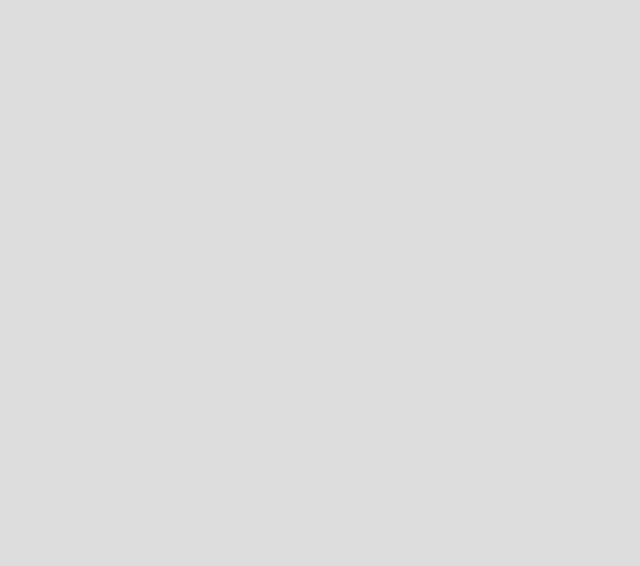
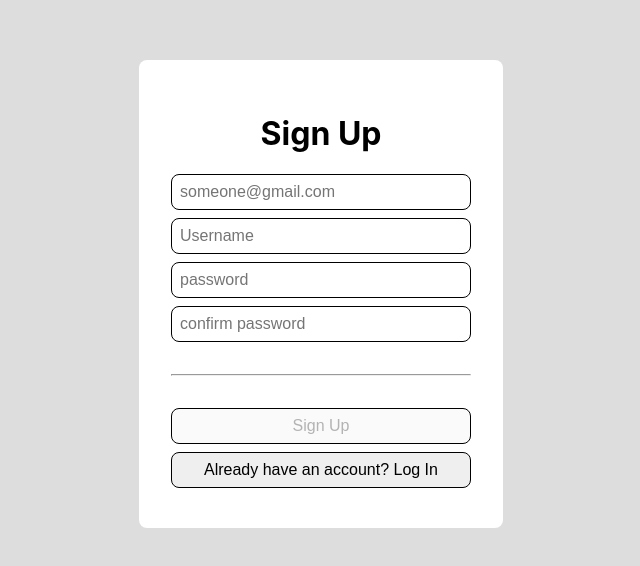
Before and after one commit to bharath-02/React-Authentication, a React (Create React App) app in the folder front-end/: page /register in a window 1280 px wide. Shown: the part 106-672 px from the top of the page, without its empty margins (319-959 px from the left). Built offline with nearby package versions, Linux system fonts and the light colour scheme.

Commit message:
added sign up page

```diff
--- a/front-end/src/Routes.js
+++ b/front-end/src/Routes.js
@@ -1,6 +1,7 @@
 import { BrowserRouter as Router, Route, Switch } from 'react-router-dom';
 import { UserInfoPage } from './pages/UserInfoPage';
 import { LoginPage } from './pages/LoginPage';
+import { SignupPage } from './pages/SignupPage';
 
 export const Routes = () => {
     return (
@@ -12,6 +13,9 @@ export const Routes = () => {
                 <Route path="/login">
                     <LoginPage />
                 </Route>
+                <Route path="/register">
+                    <SignupPage />
+                </Route>
             </Switch>
         </Router>
     );
--- /dev/null
+++ b/front-end/src/pages/SignupPage.js
@@ -0,0 +1,54 @@
+import {useState} from 'react';
+import {useHistory} from 'react-router-dom';
+
+export const SignupPage = () => {
+    const [error, setError] = useState('');
+
+    const [email, setEmail] = useState('');
+    const [username, setUsername] = useState('');
+    const [password, setPassword] = useState('');
+    const [confirmPassword, setConfirmPassword] = useState('');
+
+    const history = useHistory('');
+
+    const handleSignup = async () => {
+        alert('Sign up not implemented yet');
+    }
+
+    return (
+        <div className="content-container">
+            <h1>Sign Up</h1>
+
+            {error && <div className="fail">{error}</div>}
+
+            <input
+                value={email}
+                onChange={e => setEmail(e.target.value)}
+                placeholder="someone@gmail.com" />
+            <input
+                value={username}
+                onChange={e => setUsername(e.target.value)}
+                placeholder="Username" />
+            <input
+                type="password"
+                value={password}
+                onChange={e => setPassword(e.target.value)}
+                placeholder="password" />
+            <input
+                type="password"
+                value={confirmPassword}
+                onChange={e => setConfirmPassword(e.target.value)}
+                placeholder="confirm password" />
+
+            <hr />
+
+            <button
+                disabled={
+                    !email || !password ||
+                    password !== confirmPassword
+                }
+                onClick={handleSignup}>Sign Up</button>
+            <button onClick={() => history.push('/login')}>Already have an account? Log In</button>
+        </div>
+    )
+}
```
